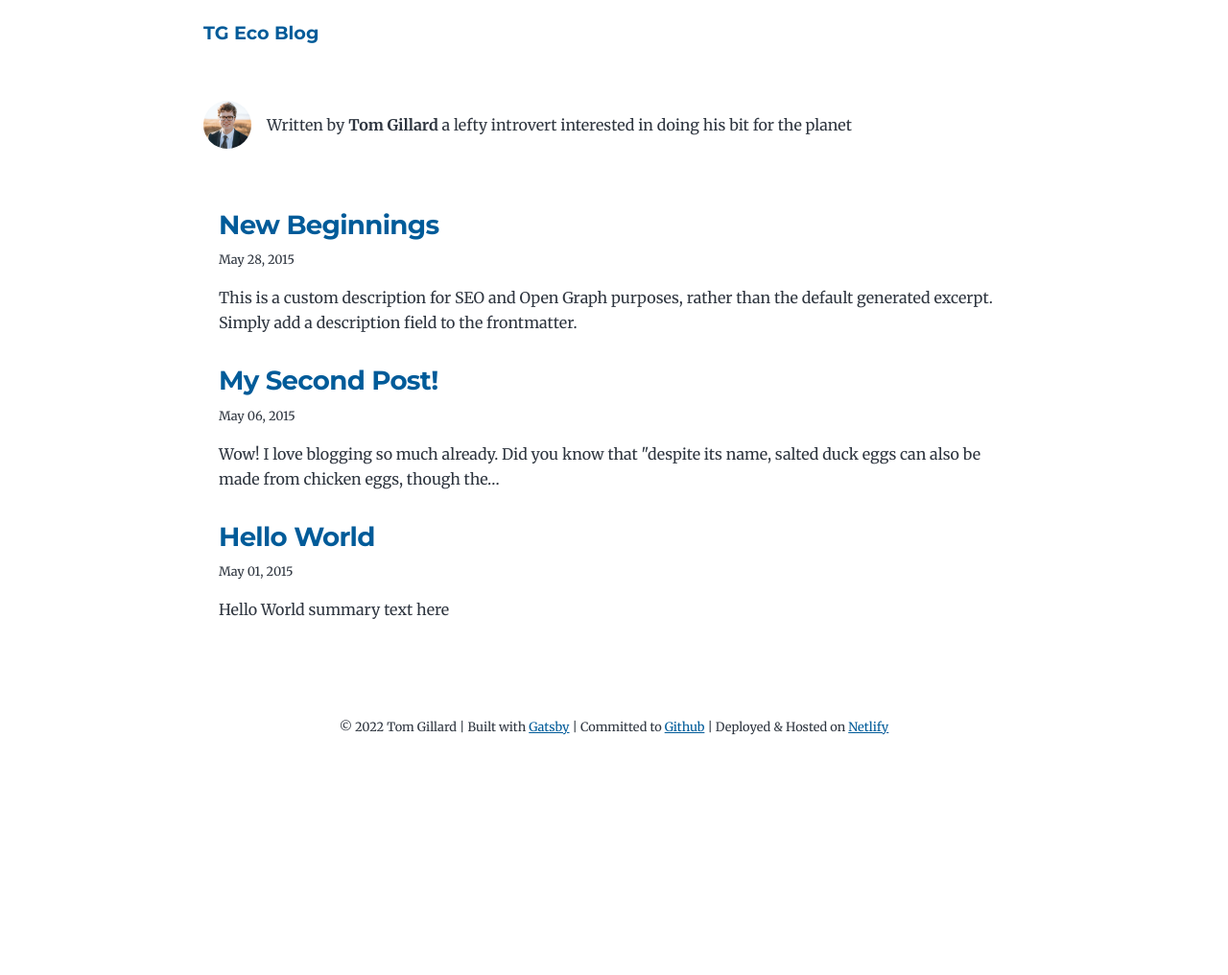
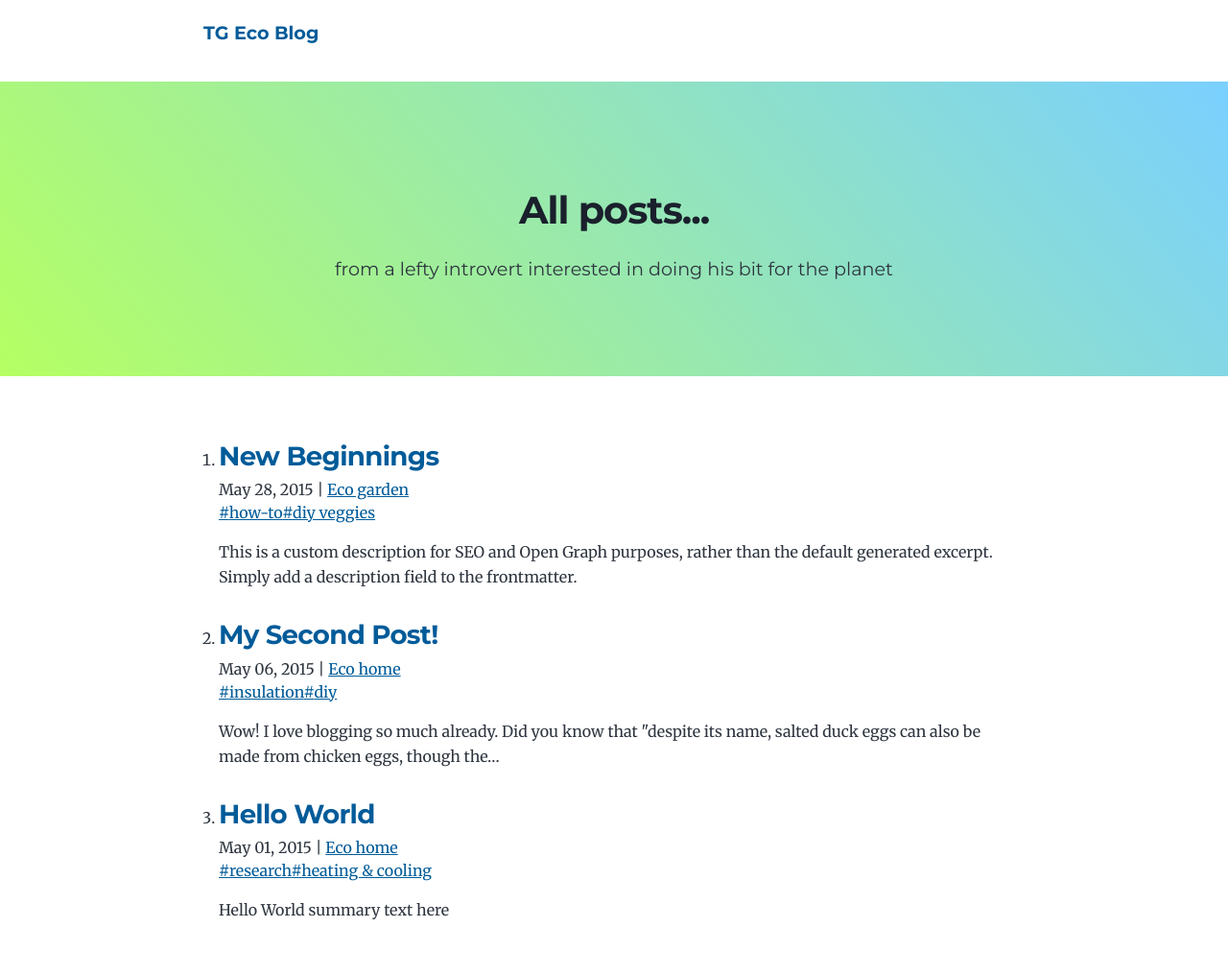
Before and after one commit to tgdev/tg-blog, a Gatsby site: page / in a window 1280 px wide. Shown: the top 1016 px of the page at 96% size. Before the commit the page ends 812 px from the top, so only its background shows below. Built offline with nearby package versions, Linux system fonts and the light colour scheme; Gatsby itself is replaced by a stand-in of ours.

Commit message:
Split blog posts to new component. Add Tags component

```diff
--- /dev/null
+++ b/src/components/BlogPosts.tsx
@@ -0,0 +1,73 @@
+import { graphql, Link, useStaticQuery } from "gatsby"
+import React from "react"
+import { Tags } from "./Tags"
+
+export const BlogPosts = () => {
+  const data = useStaticQuery(graphql`
+    query BlogPostQuery {
+      allMarkdownRemark(sort: { fields: [frontmatter___date], order: DESC }) {
+        nodes {
+          excerpt
+          fields {
+            slug
+          }
+          frontmatter {
+            date(formatString: "MMMM DD, YYYY")
+            title
+            description
+            category
+            tags
+          }
+        }
+      }
+    }
+  `)
+  const posts = data.allMarkdownRemark.nodes
+
+  if (posts.length === 0) {
+    return (
+      <p>
+        No blog posts found. Add markdown posts to "content/blog" (or the
+        directory you specified for the "gatsby-source-filesystem" plugin in
+        gatsby-config.js).
+      </p>
+    )
+  }
+
+  return (
+    <ol className="post-list">
+      {posts.map(post => {
+        const title = post.frontmatter.title || post.fields.slug
+        const { category, date, tags } = post.frontmatter
+
+        return (
+          <li key={post.fields.slug} className="post-list-item">
+            <article itemScope itemType="http://schema.org/Article">
+              <header>
+                <h2>
+                  <Link to={post.fields.slug} itemProp="url">
+                    <span itemProp="headline">{title}</span>
+                  </Link>
+                </h2>
+                <div className="post-list-item-meta">
+                  <span>
+                    {date} | <a href={`/topics/${category}`}>{category}</a>
+                  </span>
+                  <Tags tags={tags} />
+                </div>
+              </header>
+              <section>
+                <p
+                  dangerouslySetInnerHTML={{
+                    __html: post.frontmatter.description || post.excerpt,
+                  }}
+                  itemProp="description"
+                />
+              </section>
+            </article>
+          </li>
+        )
+      })}
+    </ol>
+  )
+}
--- /dev/null
+++ b/src/components/Tags.tsx
@@ -0,0 +1,16 @@
+import React from "react"
+
+interface Props {
+  tags: string[]
+}
+
+export const Tags = ({ tags }: Props) => (
+  <div className="tags">
+    {tags &&
+      tags.map(tag => (
+        <a href={`/tags/${tag}`} className="tag">
+          #{tag}
+        </a>
+      ))}
+  </div>
+)
--- a/src/pages/index.tsx
+++ b/src/pages/index.tsx
@@ -3,8 +3,10 @@ import { Link, graphql, PageProps } from "gatsby"
 
 import Layout from "../layouts/MainLayout"
 import Seo from "../components/Seo"
-import Bio from "../components/Bio"
 import { BlogPost, PageDataProps } from "../types"
+import { ContentBlock } from "../layouts/ContentBlock"
+import { PageHeader } from "../components/PageHeader"
+import { BlogPosts } from "../components/BlogPosts"
 
 interface Props extends PageDataProps {
   allMarkdownRemark: {
@@ -14,63 +16,16 @@ interface Props extends PageDataProps {
 
 const BlogIndex: React.FC<PageProps<Props>> = ({ data, location }) => {
   const siteTitle = data.site.siteMetadata?.title || `Title`
-  const posts = data.allMarkdownRemark.nodes
-
-  if (posts.length === 0) {
-    return (
-      <Layout location={location} title={siteTitle}>
-        <Seo title="All posts" />
-        <div className="content-wrapper">
-          <Bio />
-          <p>
-            No blog posts found. Add markdown posts to "content/blog" (or the
-            directory you specified for the "gatsby-source-filesystem" plugin in
-            gatsby-config.js).
-          </p>
-        </div>
-      </Layout>
-    )
-  }
 
   return (
     <Layout location={location} title={siteTitle}>
       <Seo title="All posts" />
-      <div className="content-wrapper">
-        <Bio />
-
-        <ol style={{ listStyle: `none` }}>
-          {posts.map(post => {
-            const title = post.frontmatter.title || post.fields.slug
-
-            return (
-              <li key={post.fields.slug}>
-                <article
-                  className="post-list-item"
-                  itemScope
-                  itemType="http://schema.org/Article"
-                >
-                  <header>
-                    <h2>
-                      <Link to={post.fields.slug} itemProp="url">
-                        <span itemProp="headline">{title}</span>
-                      </Link>
-                    </h2>
-                    <small>{post.frontmatter.date}</small>
-                  </header>
-                  <section>
-                    <p
-                      dangerouslySetInnerHTML={{
-                        __html: post.frontmatter.description || post.excerpt,
-                      }}
-                      itemProp="description"
-                    />
-                  </section>
-                </article>
-              </li>
-            )
-          })}
-        </ol>
-      </div>
+      <PageHeader title="All posts...">
+        <p>from {data.site.siteMetadata.author?.summary}</p>
+      </PageHeader>
+      <ContentBlock>
+        <BlogPosts />
+      </ContentBlock>
     </Layout>
   )
 }
@@ -82,18 +37,8 @@ export const pageQuery = graphql`
     site {
       siteMetadata {
         title
-      }
-    }
-    allMarkdownRemark(sort: { fields: [frontmatter___date], order: DESC }) {
-      nodes {
-        excerpt
-        fields {
-          slug
-        }
-        frontmatter {
-          date(formatString: "MMMM DD, YYYY")
-          title
-          description
+        author {
+          summary
         }
       }
     }
```
